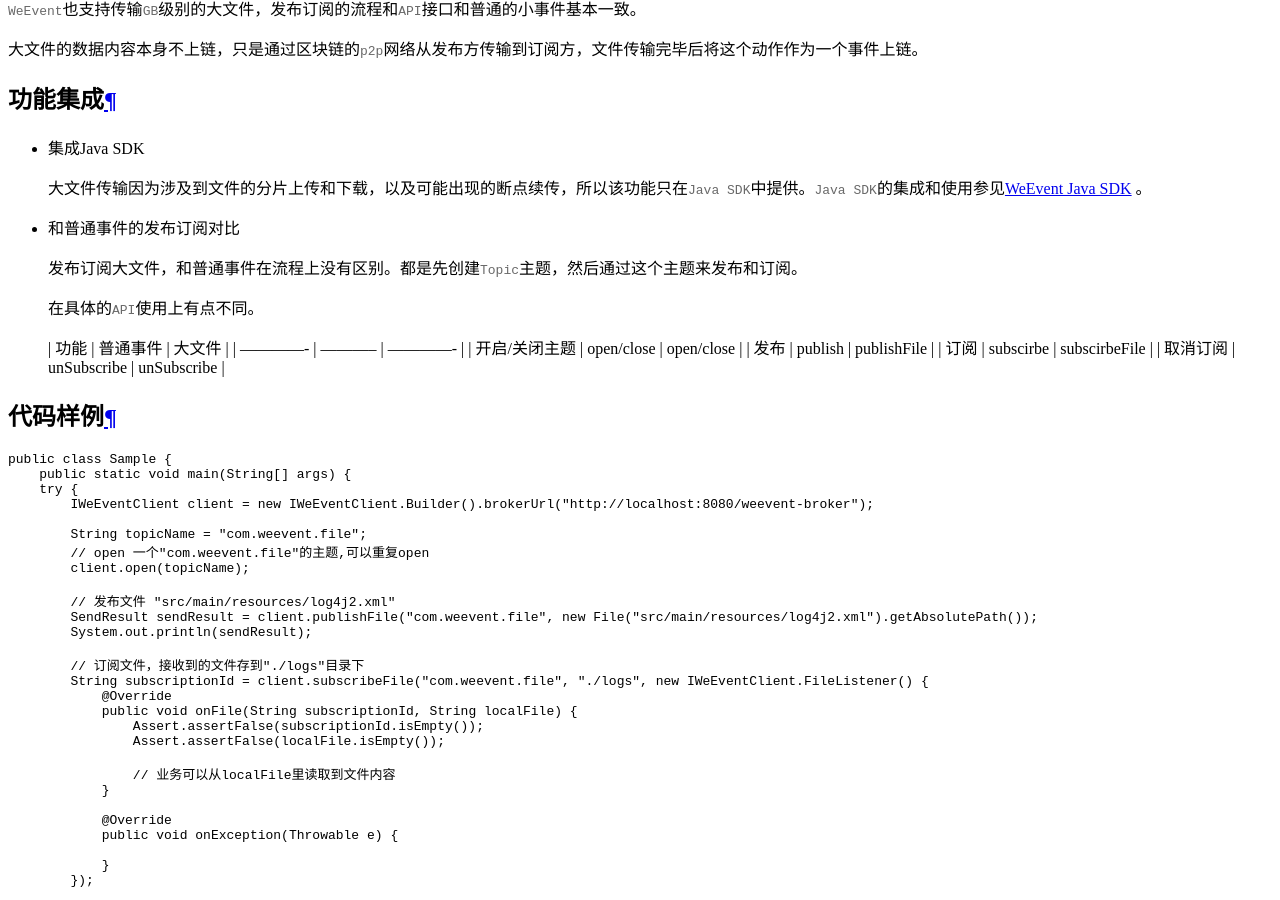
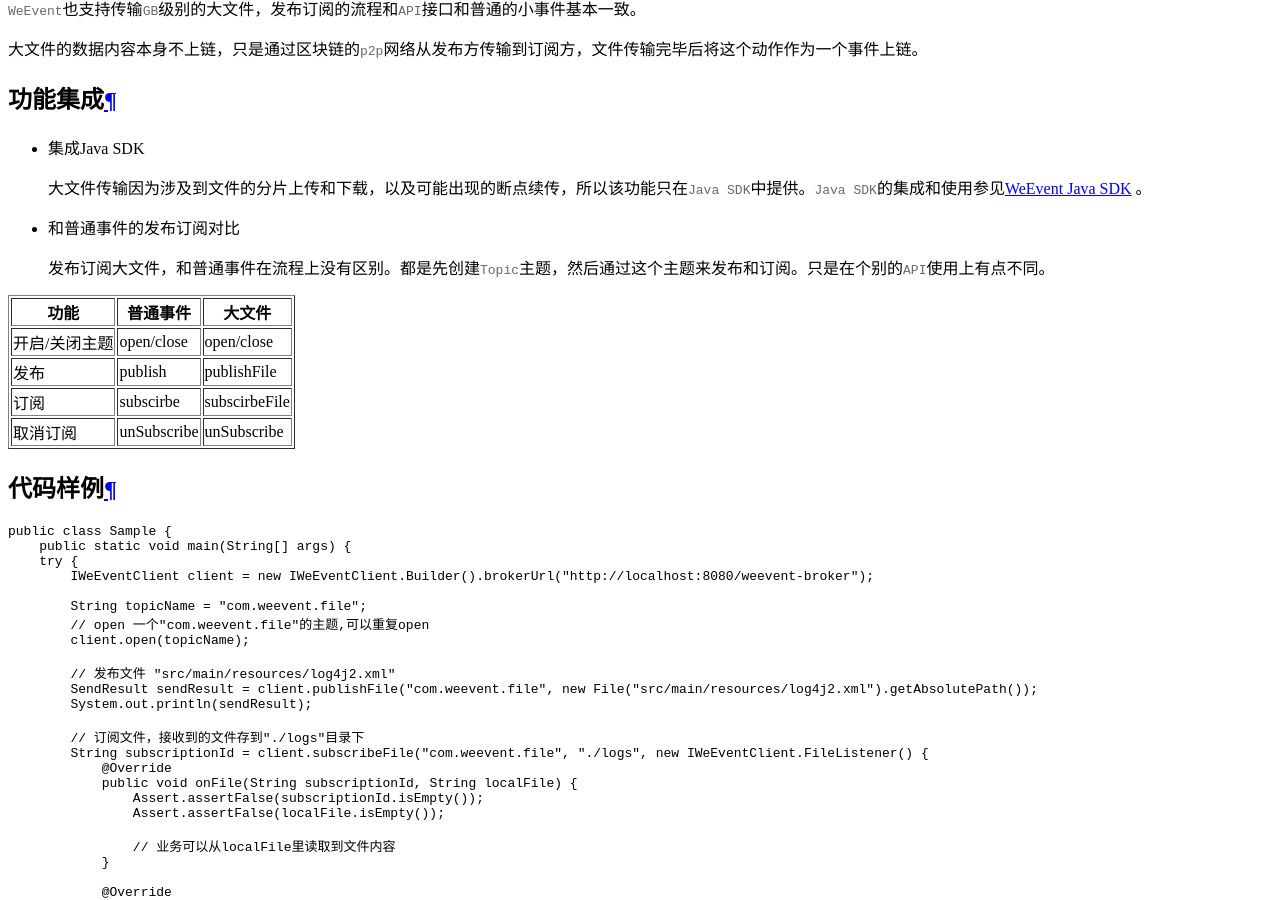
Before and after one commit to WeBankBlockchain/WeEvent-docs, a Sphinx documentation site: the page built from docs/advanced/bigfile.md, in a window 1280 px wide and 900 px high, scrolled down 613 px. Built offline with Sphinx 7.4.7 and the Read the Docs theme 2.0.0, drawn with Linux system fonts in a browser that asks for light colours.

Commit message:
fix format (#128)

```diff
--- a/docs/advanced/bigfile.md
+++ b/docs/advanced/bigfile.md
@@ -11,9 +11,7 @@
 
 - 和普通事件的发布订阅对比
 
-  发布订阅大文件，和普通事件在流程上没有区别。都是先创建`Topic`主题，然后通过这个主题来发布和订阅。
-
-  在具体的`API`使用上有点不同。
+  发布订阅大文件，和普通事件在流程上没有区别。都是先创建`Topic`主题，然后通过这个主题来发布和订阅。只是在个别的`API`使用上有点不同。
 
   | 功能          | 普通事件    | 大文件        |
   | ------------- | ----------- | ------------- |
```
